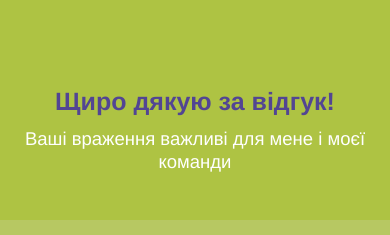
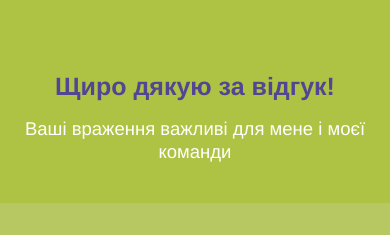
Before and after one commit to hHolyMolly/Anketa_Masterzoo_01, a plain HTML site: page thanks.html in a window 390 px wide. Shown: the top 235 px of the page. Drawn offline with Linux system fonts and the light colour scheme.

Commit message:
Add files via upload

```diff
--- a/css/style.css
+++ b/css/style.css
@@ -770,7 +770,6 @@ body._lock-scroll {
 .thanks__text-block {
   /* Если меньше контейнера */
   padding-top: 77px;
-  /* Если меньше контейнера */
   padding-bottom: 40px;
   display: flex;
   flex-direction: column;
@@ -780,12 +779,7 @@ body._lock-scroll {
 }
 @media (max-width: 600px) {
   .thanks__text-block {
-    padding-top: calc(87px + -10 * ((100vw - 320px) / 280));
-  }
-}
-@media (max-width: 600px) {
-  .thanks__text-block {
-    padding-bottom: calc(50px + -10 * ((100vw - 320px) / 280));
+    padding-top: calc(67px + 10 * ((100vw - 320px) / 280));
   }
 }
 @media (min-width: 768.2px) {
@@ -807,7 +801,7 @@ body._lock-scroll {
   }
 }
 .thanks__title {
-  margin-bottom: 10px;
+  margin-bottom: 15px;
   /* Если меньше контейнера */
   font-size: 28px;
   font-weight: 720;
```
